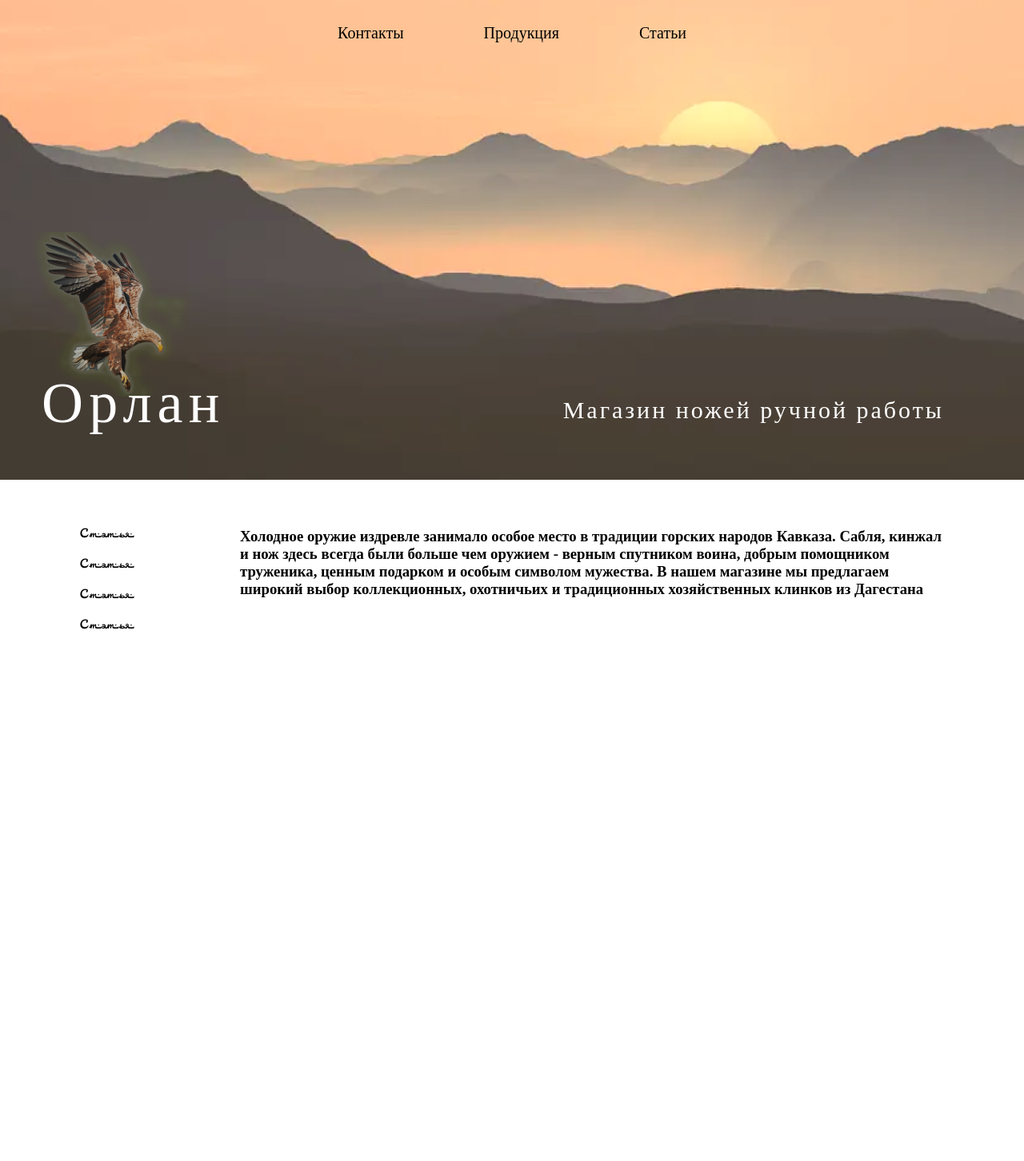
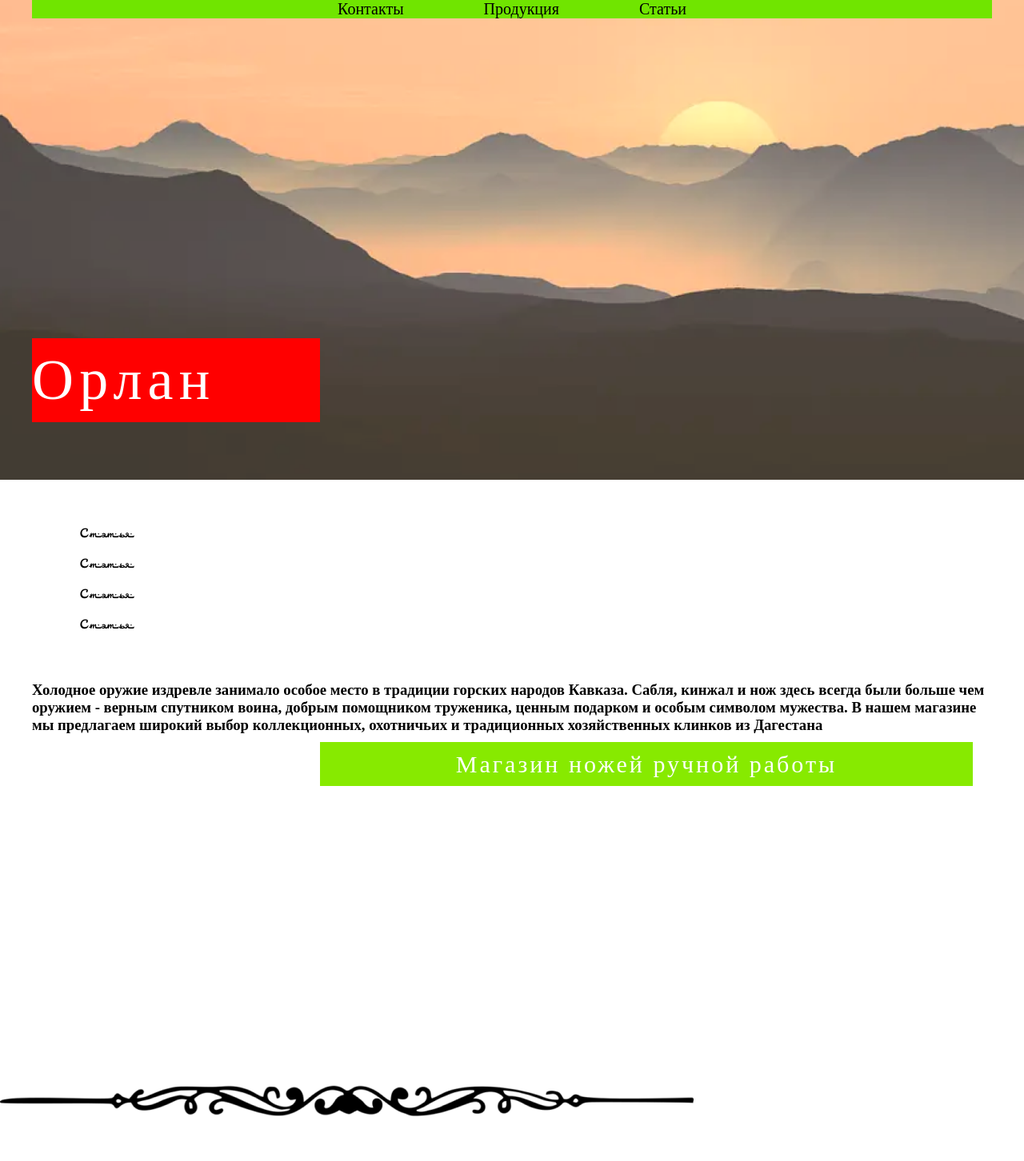
Before and after one commit to Liliya-blume/knifes_sh, a website: page index.html in a window 1280 px wide. Shown: the whole page at 80% size. Drawn offline with Linux system fonts and the light colour scheme.

Commit message:
question

```diff
--- a/index.html
+++ b/index.html
@@ -10,22 +10,24 @@
   <header>
      <div class = "container">
       <div class = "nav">
-       <ul class = "menu">
+        <ul class = "menu">
           <li><a href="URL">Контакты</a></li> <!--ссылки на страницы-->
           <li><a href="URL">Продукция</a></li>
           <li><a href="URL">Статьи</a></li>
         </ul>
        </div>
-       <div class = "heading">
+      <div class = "heading">
         <h1>Орлан</h1>
       </div>
+      <div class ="inscription">
+      <h2>Магазин ножей ручной работы</h2>
+     </div>
 
-     <div class = "banner">
+     <!--<div class = "banner">
       <div class = "logo">
          <img class = "logo_orel" src = "images/orel_logo.png" alt = "Орел_лого">
-      </div>
-     </div>
-     <h2>Магазин ножей ручной работы</h2>
+      </div>  -->
+    </div>
   </header>
 
 
@@ -50,7 +52,7 @@
 
 
     </div>
-
+    <img src="images/pattern1.png">
 
 
 
--- a/style.css
+++ b/style.css
@@ -29,6 +29,7 @@ header {
   max-width: 1200px;
   min-height:685px;/*правильно??*/
   margin: 0 auto;
+   position: relative;
 }
 
  h1 {
@@ -39,10 +40,10 @@ header {
   line-height: 105px;
   letter-spacing: 0.1em;
   left: 52px;
-  position: absolute;
   top:452px;
   color: #FFFFFF;
-}
+  background-color: #FF0000}
+
 
 h2 {
   font-family: Sacramento;
@@ -53,20 +54,19 @@ h2 {
   align-items: center;
   text-align: center;
   letter-spacing: 0.1em;
-  position: absolute;
   top:485px;
   right: 100px;
   color: #FFFFFF;
-
-  }
+  background-color: #87EA00;
+}
 
 .menu{
   display: flex;
   justify-content: center;
-  position: relative;
   top: 30px;
   font-size: 20px;
   font-weight:normal;
+  background-color: #70E500;
 }
 
 li {
@@ -74,13 +74,13 @@ li {
   margin: 0 50px;
 }
 
-.logo {
+/*.logo {
   width: 198px;
   height: 200px;
   left: 42px;
-  position: absolute;
   top:290px;
-}
+  background-color: #FFD500;
+}*/
 
 .sidebar{
   display: flex;
@@ -111,7 +111,23 @@ a {
 
 .text{
   right:100px;
-  position: absolute;
   left: 300px;
   top:660px;
 }
+/*Стили блоков:*/
+.nav{
+background-color: #FFFFFF;
+margin-bottom:50px;
+}
+.heading{
+ margin-top: 400px;
+ width: 30%;
+}
+.inscription{
+background-color: #FFF444;
+ width: 68%;
+ margin-top:400px;
+ margin-left: 30%;
+}
+ /*@media screen and (max-device-width: 1024px) {
+      .nav {display: none;}                         медиазапрос-исчезающее меню*/
```
